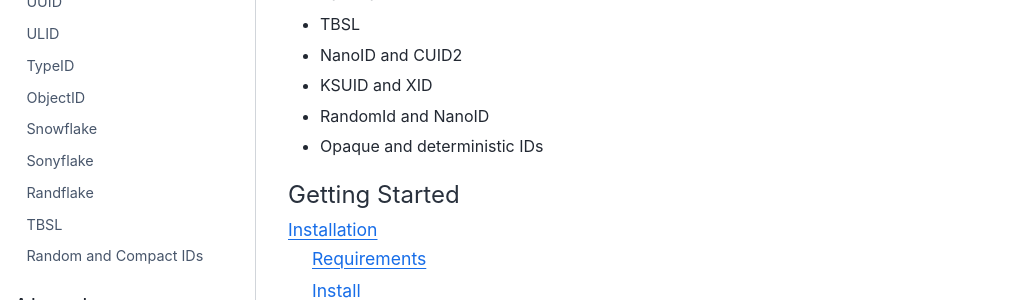
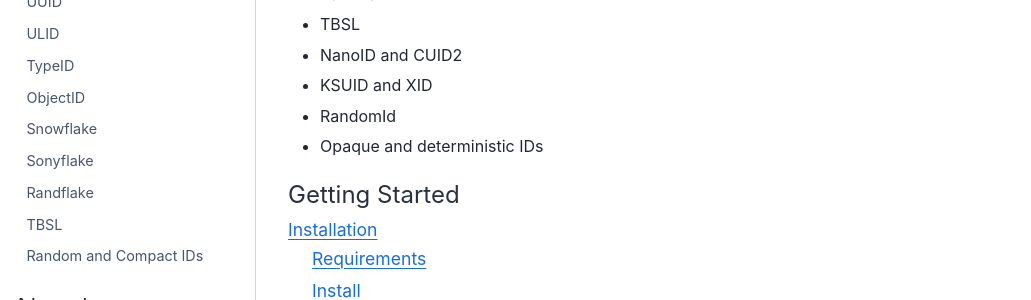
Before and after one commit to infocyph/UID, a Sphinx documentation site: the page built from docs/index.rst, in a window 1280 px wide and 900 px high. Shown: the part 452-752 px from the top of the window, without its empty margins (0-1031 px from the left). Built offline with Sphinx 7.4.7 and the Sphinx Book theme 1.1.4, drawn with Linux system fonts in a browser that asks for light colours.

Commit message:
docs(runtime): align optional integration requirements

```diff
--- a/docs/index.rst
+++ b/docs/index.rst
@@ -15,7 +15,7 @@
 - TBSL
 - NanoID and CUID2
 - KSUID and XID
-- RandomId and NanoID
+- RandomId
 - Opaque and deterministic IDs
 
 .. toctree::
```
